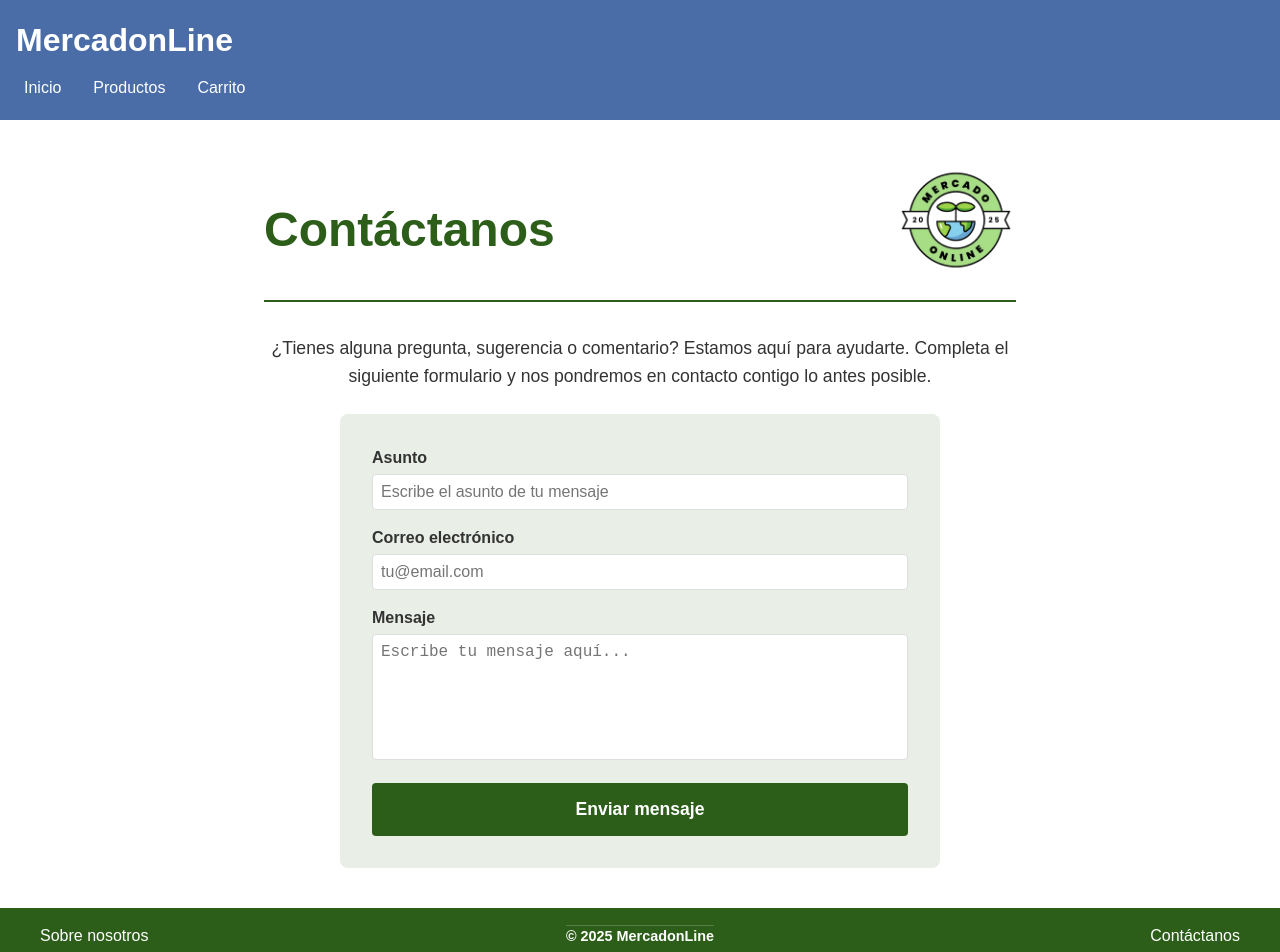
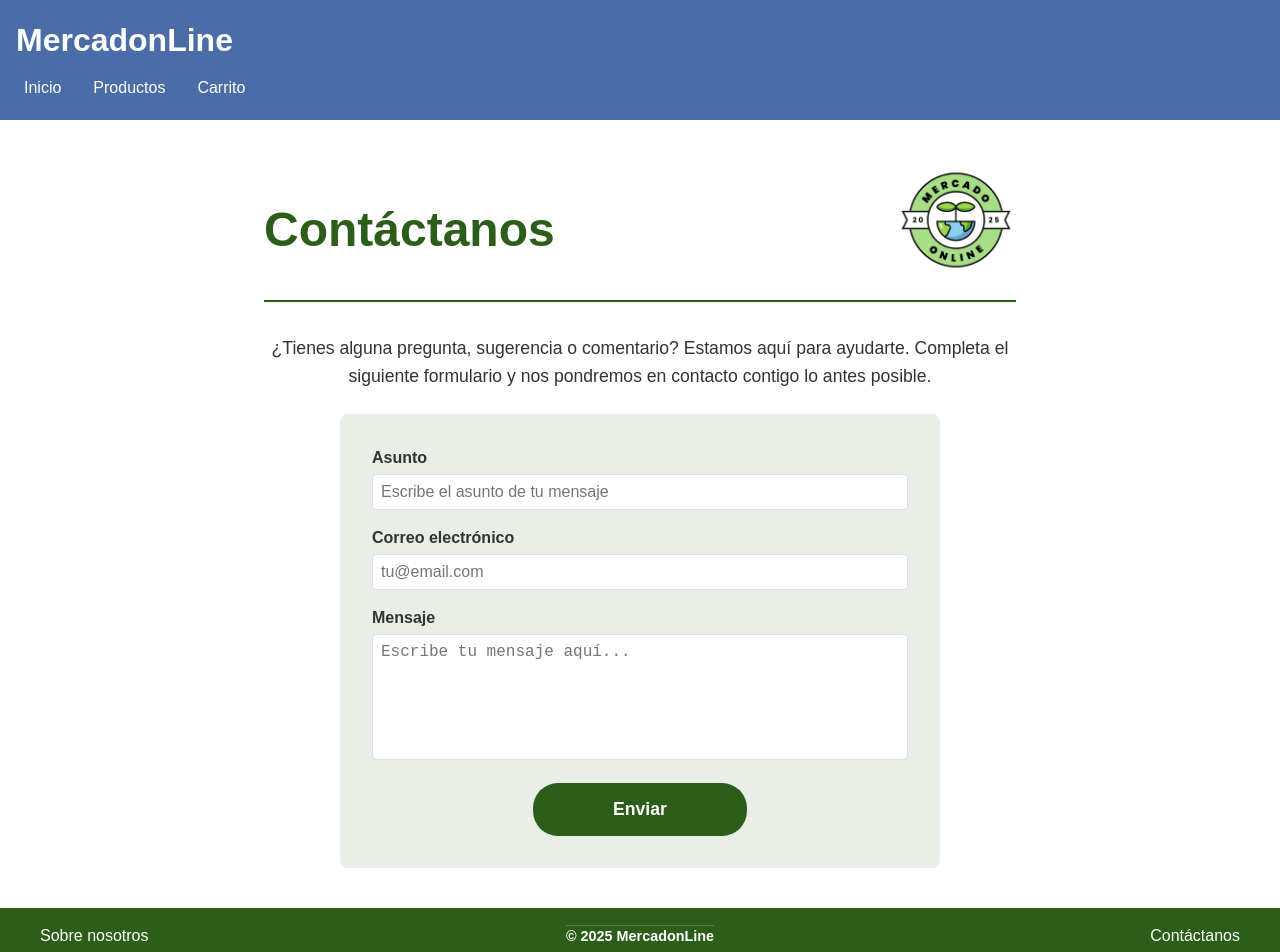
Before and after one commit to JoseM286/mercadonline, a Vue app in the folder frontend/: page /contacto in a window 1280 px wide. Shown: the top 952 px of the page. Built offline with nearby package versions, Linux system fonts and the light colour scheme.

Commit message:
Cambio estilos botones

```diff
--- a/frontend/src/views/AboutView.vue
+++ b/frontend/src/views/AboutView.vue
@@ -74,7 +74,7 @@
   background-color: #2c5e1a;
   color: white;
   border: none;
-  border-radius: 4px;
+  border-radius: 20px;
   font-size: 1rem;
   font-weight: bold;
   cursor: pointer;
--- a/frontend/src/views/ContactView.vue
+++ b/frontend/src/views/ContactView.vue
@@ -142,7 +142,7 @@
             ></textarea>
           </div>
 
-          <button type="submit" class="contact-submit-button">Enviar mensaje</button>
+          <button type="submit" class="contact-submit-button">Enviar</button>
         </form>
       </div>
     </div>
@@ -168,12 +168,14 @@
 
 .contact-submit-button {
   display: block;
-  width: 100%;
+  width: 40%;
+  margin-left: auto;
+  margin-right: auto;
   padding: var(--spacing-md);
   background-color: #2c5e1a;
   color: white;
   border: none;
-  border-radius: 4px;
+  border-radius: 25px;
   font-size: 1.1rem;
   font-weight: bold;
   cursor: pointer;
```
